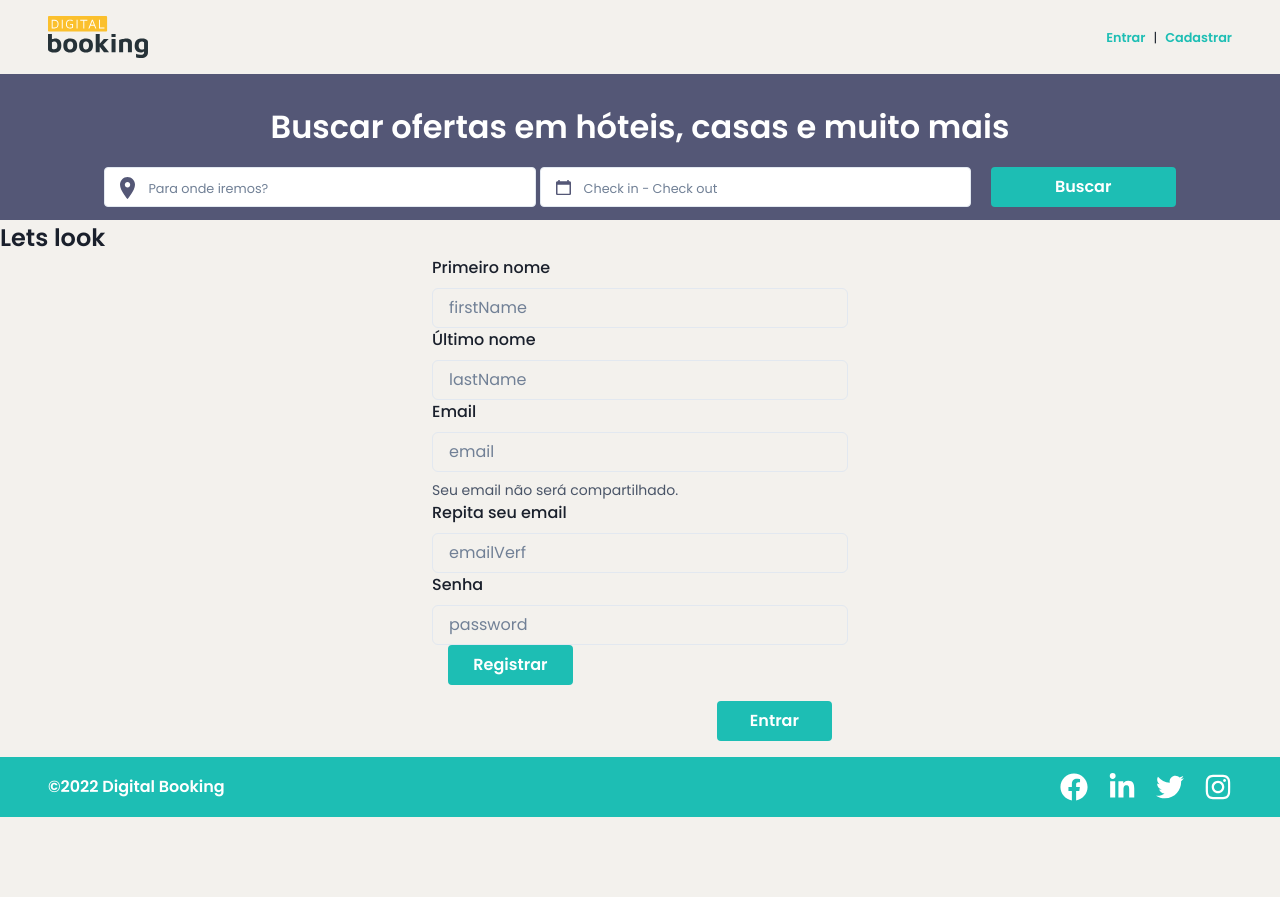
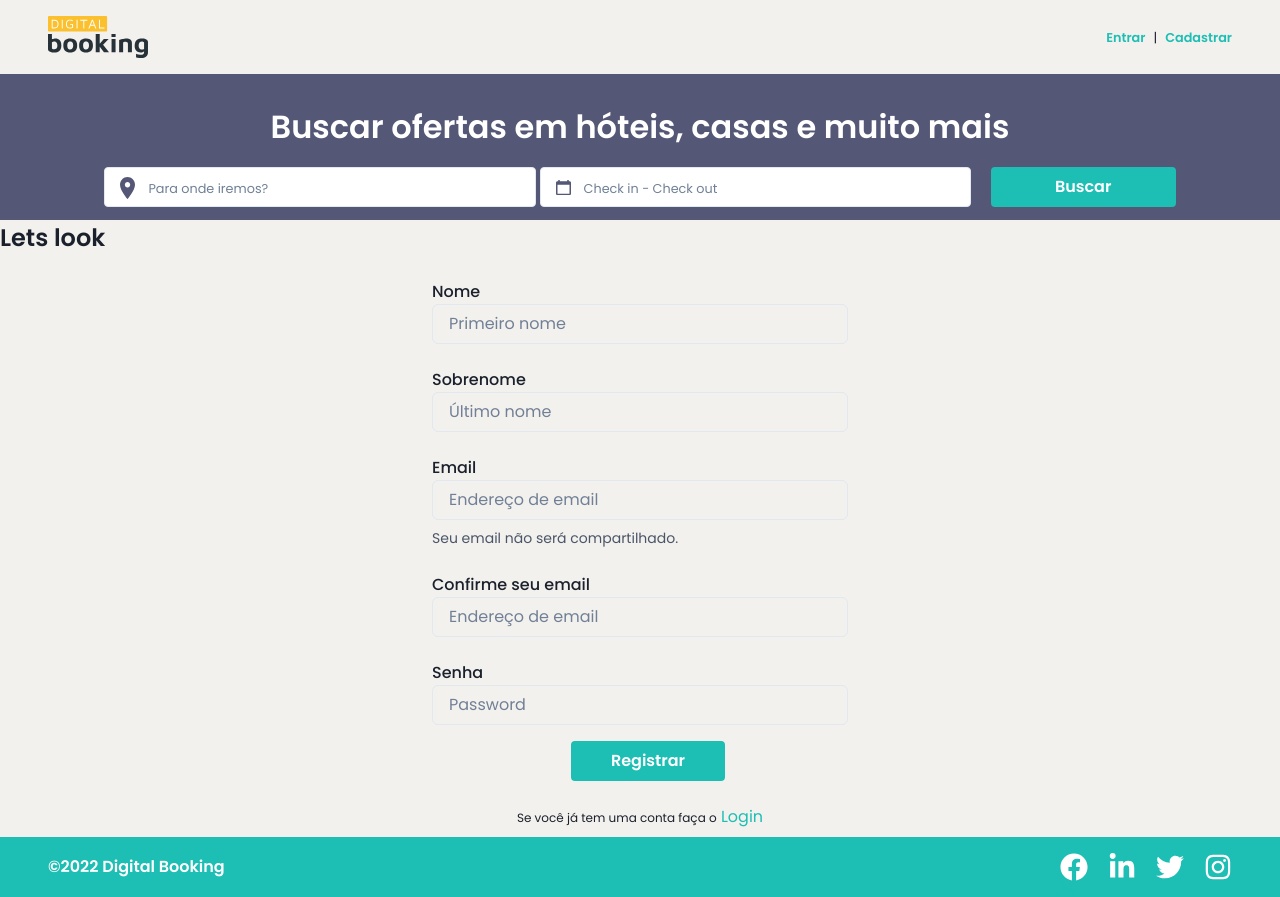
Before and after one commit to hulluxhd/7wonders, a React (Create React App) app in the folder projeto-integrador-front/: page /register in a window 1280 px wide. Before the commit the page ends 817 px from the top, so only its background shows below. Built offline with nearby package versions, Linux system fonts and the light colour scheme.

Commit message:
Ajustes no formulario

```diff
--- a/projeto-integrador-front/src/components/InputRegister/index.jsx
+++ b/projeto-integrador-front/src/components/InputRegister/index.jsx
@@ -13,7 +13,7 @@ function InputRegister({
   console.log(touched);
   return (
     <>
-      <FormLabel htmlFor={fieldname}>{fieldDescription}</FormLabel>
+      <FormLabel mt={6} mb={0} htmlFor={fieldname}>{fieldDescription}</FormLabel>
       <Input
         {...props.getFieldProps(fieldname)}
         id={fieldname}
--- a/projeto-integrador-front/src/components/Register/index.jsx
+++ b/projeto-integrador-front/src/components/Register/index.jsx
@@ -12,12 +12,15 @@ import {
     useMediaQuery,
     FormErrorMessage,
     Text,
+    useToast,
+    Link,
 } from '@chakra-ui/react';
 import BasicButton from '../BasicButton';
 import { Formik, Form } from 'formik';
 import * as Yup from 'yup';
 import InputRegister from '../InputRegister';
 
+// regras  e errors para validação dos inputs
 const SignupSchema = Yup.object().shape({
     firstName: Yup.string()
         .min(2, 'Muito curto!')
@@ -26,17 +29,22 @@ const SignupSchema = Yup.object().shape({
     lastName: Yup.string()
         .min(2, 'Muito curto!')
         .max(40, 'Muito longo!')
-    .required(),
+        .required('Obrigatório'),
     email: Yup.string().email('Email invalido!').required('Obrigatório'),
     emailVerf: Yup.string()
         .email('Email invalido!')
         .required('Confirmação obrigatória')
         .oneOf([Yup.ref('email')], 'Use o mesmo endereço de email!'),
-  password: Yup.string().required('Obrigatório'),
+    password: Yup.string()
+        .min(4, 'Use no mínimo 4 caracteres')
+        .required('Obrigatório'),
 });
 
 function Register() {
+    // breakpoint de 606px. Possibilidade de alteração
     const [isSmallerThan606] = useMediaQuery('(max-width: 606px)');
+    // variável que armazena os dados da confirmação do cadastro
+    const toast = useToast()
 
     return (
         <Formik
@@ -48,6 +56,7 @@ function Register() {
                 emailVerf: '',
                 password: '',
             }}
+            // função para capturar os valores dos inputs
             onSubmit={(values) => {
                 setTimeout(() => {
                     alert(JSON.stringify(values, null, 2));
@@ -56,28 +65,28 @@ function Register() {
         >
             {props => (
                 <Container maxW="md">
-          <Box display="flex" flexWrap="wrap" flexDirection="column" gap={4}>
+                    <Box display="flex" flexWrap="wrap" flexDirection="column">
                         <Form onSubmit={props.handleSubmit}>
-              <FormControl >
+                            <FormControl>
                                 <InputRegister
-                  fieldDescription="Primeiro nome"
+                                    fieldDescription="Nome"
                                     props={props}
                                     fieldname="firstName"
                                     errors={props.errors.firstName}
                                     touched={props.touched.firstName}
-                  placeholderDescription="firstName"
+                                    placeholderDescription="Primeiro nome"
                                     type="text"
-                  errorColor="var(--blue)"
+                                    errorColor="var(--red)"
                                 />
                                 <InputRegister
-                  fieldDescription="Último nome"
+                                    fieldDescription="Sobrenome"
                                     props={props}
                                     fieldname="lastName"
                                     errors={props.errors.lastName}
                                     touched={props.touched.lastName}
-                  placeholderDescription="lastName"
+                                    placeholderDescription="Último nome"
                                     type="text"
-                  errorColor="var(--blue)"
+                                    errorColor="var(--red)"
                                 />
                                 <InputRegister
                                     fieldDescription="Email"
@@ -85,9 +94,9 @@ function Register() {
                                     fieldname="email"
                                     errors={props.errors.email}
                                     touched={props.touched.email}
-                  placeholderDescription="email"
+                                    placeholderDescription="Endereço de email"
                                     type="text"
-                  errorColor="var(--blue)"
+                                    errorColor="var(--red)"
                                 />
 
                                 <FormHelperText>
@@ -95,14 +104,14 @@ function Register() {
                                 </FormHelperText>
 
                                 <InputRegister
-                  fieldDescription="Repita seu email"
+                                    fieldDescription="Confirme seu email"
                                     props={props}
                                     fieldname="emailVerf"
                                     errors={props.errors.emailVerf}
                                     touched={props.touched.emailVerf}
-                  placeholderDescription="emailVerf"
+                                    placeholderDescription="Endereço de email"
                                     type="text"
-                  errorColor="var(--blue)"
+                                    errorColor="var(--red)"
                                 />
                                 <InputRegister
                                     fieldDescription="Senha"
@@ -110,16 +119,23 @@ function Register() {
                                     fieldname="password"
                                     errors={props.errors.password}
                                     touched={props.touched.password}
-                  placeholderDescription="password"
+                                    placeholderDescription="Password"
                                     type="password"
-                  errorColor="var(--blue)"
+                                    errorColor="var(--red)"
                                 />
                             </FormControl>
 
+                            <Box
+                                display="flex"
+                                justifyContent="center"
+                                alignItems="center"
+                                m={4}
+                                flexDir={isSmallerThan606 ? 'column' : 'row'}
+                            >
                                 <BasicButton
                                     type="submit"
                                     description="Registrar"
-                w={isSmallerThan606 ? '80%' : '30%'}
+                                    w={isSmallerThan606 ? '80%' : '40%'}
                                     ml={isSmallerThan606 ? null : '1rem'}
                                     transition="all 0.2s ease-in-out"
                                     _hover={{
@@ -127,27 +143,30 @@ function Register() {
                                         color: 'var(--hard-blue)',
                                         border: '2px solid var(--blue)',
                                     }}
+                                    onClick={() =>
+                                        toast({
+                                            title: 'Account created.',
+                                            description: "We've created your account for you.",
+                                            status: 'success',
+                                            duration: 3000,
+                                            isClosable: true,
+                                        })
+                                    }
                                 />
+                            </Box>
                         </Form>
-          </Box>
                         <Box
                             display="flex"
-            m={4}
-            gap={1}
-            flexDir={isSmallerThan606 ? 'column' : 'row'}
+                            justifyContent="center"
+                            m={2}
                         >
-            <Spacer />
-            <BasicButton
-              description="Entrar"
-              w={isSmallerThan606 ? '80%' : '30%'}
-              ml={isSmallerThan606 ? null : '1rem'}
-              transition="all 0.2s ease-in-out"
-              _hover={{
-                background: 'var(--light-blue)',
-                border: '2px solid var(--blue)',
-              }}
-            />
+                            <Text fontSize='xs'>
+                                Se você já tem uma conta faça o
+                                <Link to="/register" color="var(--blue)" fontSize='md'> Login</Link>
+                            </Text>
                         </Box>
+                    </Box>
+
                 </Container>
             )}
         </Formik>
--- a/projeto-integrador-front/src/styles/GlobalStyles.js
+++ b/projeto-integrador-front/src/styles/GlobalStyles.js
@@ -1,5 +1,5 @@
 
-import { extendTheme} from "@chakra-ui/react"
+import { extendTheme } from "@chakra-ui/react"
 
 const theme = {
     styles: {
@@ -12,14 +12,15 @@ const theme = {
                 "--hard-blue": "#383B58",
                 "--light-blue": "#545776",
                 "--light-bege": "#F3F1ED",
+                "--red": "#fa0404",
                 fontSize: "16px"
             },
             "body": {
                 background: "var(--light-bege)",
-                "@media(max-width: 1080px)":{
+                "@media(max-width: 1080px)": {
                     fontSize: "93.75%"
                 },
-                "@media(max-width: 720px)":{
+                "@media(max-width: 720px)": {
                     fontSize: "87.5%",
                 },
                 fontFamily: "Poppins, sans-serif",
```
Lines whose indentation alone changed are shown as unchanged.
